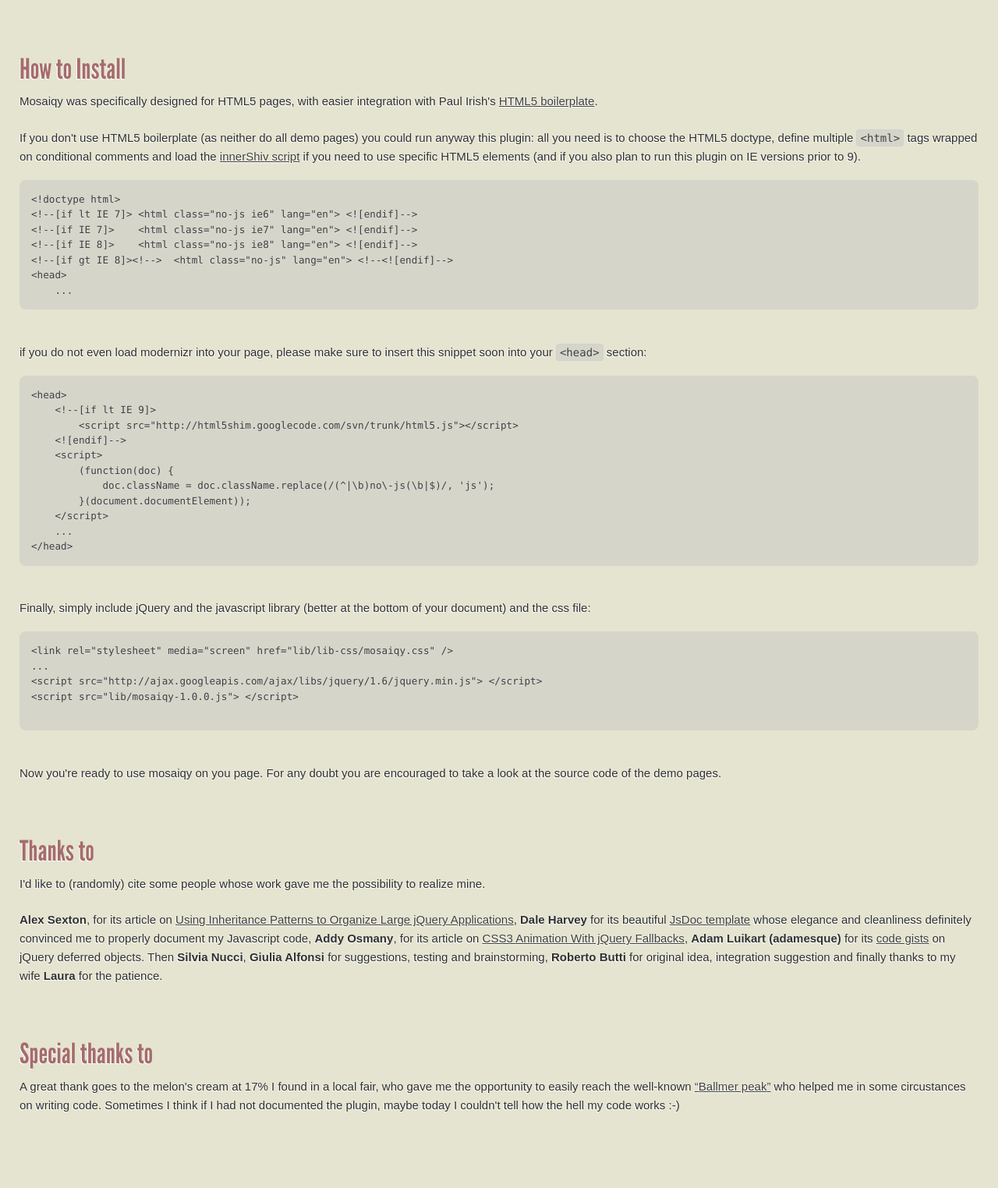
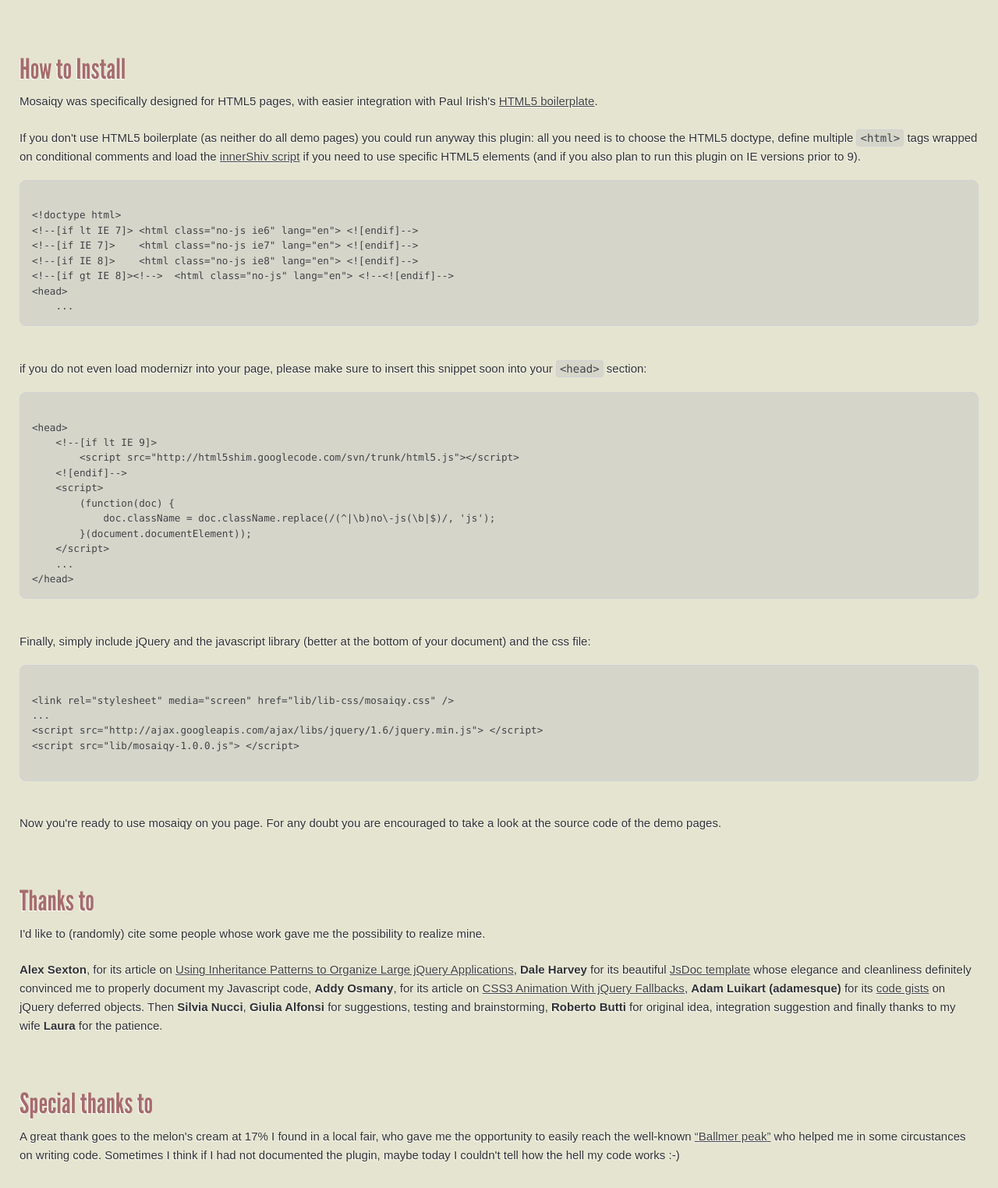
Before and after one commit to magnet0/mosaiqy, a PHP site: page / in a window 1280 px wide. Shown: the part 843-2367 px from the top of the page at 78% size. Before the commit the page ends 2270 px from the top, so only its background shows below. Run offline with PHP 8.4, Linux system fonts and the light colour scheme; data that the repository does not hold is empty; some libraries are stand-ins or nearby versions.

Commit message:
working on user documentation

```diff
--- a/css/style.css
+++ b/css/style.css
@@ -101,7 +101,7 @@ h1 a:visited    {  color       : #fff; }
     border-bottom       : 1px dashed #c2c0c4;
   }
 
-hgroup, header, .mosaiqy + section {
+hgroup, header, section, .mosaiqy + section {
     display     : block;
     text-align  : center;
 }
@@ -229,7 +229,7 @@ pre, code {
     -webkit-text-size-adjust: 0.57;
 }
 
-code.inline {
+code {
     -ms-border-radius       : 4px;
     -webkit-border-radius   : 4px;
     -moz-border-radius      : 4px;
@@ -239,18 +239,21 @@ code.inline {
     background              : #D5D6C9;
 }
 
-code pre {
-    -ms-border-radius       : 8px;
-    -webkit-border-radius   : 8px;
-    -moz-border-radius      : 8px;
-    border-radius           : 8px;
-    background              : #D5D6C9;
-    padding                 : 15px;
-    margin                  :1.5em 0 3.5em 0;
-    min-width               : 650px;
+pre {
     white-space             : pre;
     white-space             : pre-wrap;
     word-wrap               : break-word;
 }
 
+pre code {
+    -ms-border-radius       : 8px;
+    -webkit-border-radius   : 8px;
+    -moz-border-radius      : 8px;
+    border-radius           : 8px;
+    padding                 : 15px;
+    margin                  : 1.5em 0 3.5em 0;
+    min-width               : 650px;
+	display					: block;
+}
+
 .ie7 img { -ms-interpolation-mode: bicubic; }
--- a/index.php
+++ b/index.php
@@ -151,21 +151,21 @@
         script</a> if you need to use specific HTML5 elements (and if you also plan to run this plugin on IE versions prior to 9).
         </p>
 
-        <code><pre>
+        <pre><code>
 &lt;!doctype html&gt;
 &lt;!--[if lt IE 7]&gt; &lt;html class="no-js ie6" lang="en"&gt; &lt;![endif]--&gt;
 &lt;!--[if IE 7]&gt;    &lt;html class="no-js ie7" lang="en"&gt; &lt;![endif]--&gt;
 &lt;!--[if IE 8]&gt;    &lt;html class="no-js ie8" lang="en"&gt; &lt;![endif]--&gt;
 &lt;!--[if gt IE 8]&gt;&lt;!--&gt;  &lt;html class="no-js" lang="en"&gt; &lt;!--&lt;![endif]--&gt;
 &lt;head&gt;
-    ...</pre></code>
+    ...</code></pre>
 
         <p>
             if you do not even load modernizr into your page, please make sure to insert this
             snippet soon into your <code class="inline">&lt;head&gt;</code> section:
         </p>
 
-        <code><pre>
+        <pre><code>
 &lt;head&gt;
     &lt;!--[if lt IE 9]&gt;
         &lt;script src="http://html5shim.googlecode.com/svn/trunk/html5.js"&gt;&lt;/script&gt;
@@ -176,17 +176,17 @@
         }(document.documentElement));
     &lt;/script&gt;
     ...
-&lt;/head&gt;</pre></code>
+&lt;/head&gt;</code></pre>
 
         <p>
         Finally, simply include jQuery and the javascript library (better at the bottom of your document) and the css file:</p>
 
-        <code><pre>
+        <pre><code>
 &lt;link rel="stylesheet" media="screen" href="lib/lib-css/mosaiqy.css" /&gt;
 ...
 &lt;script src="http://ajax.googleapis.com/ajax/libs/jquery/1.6/jquery.min.js"&gt; &lt;/script&gt;
 &lt;script src="lib/mosaiqy-1.0.0.js"&gt; &lt;/script&gt;
-        </pre></code>
+        </code></pre>
 
         <p>Now you're ready to use mosaiqy on you page. For any doubt you are encouraged to take a look at
         the source code of the demo pages.</p>
```
